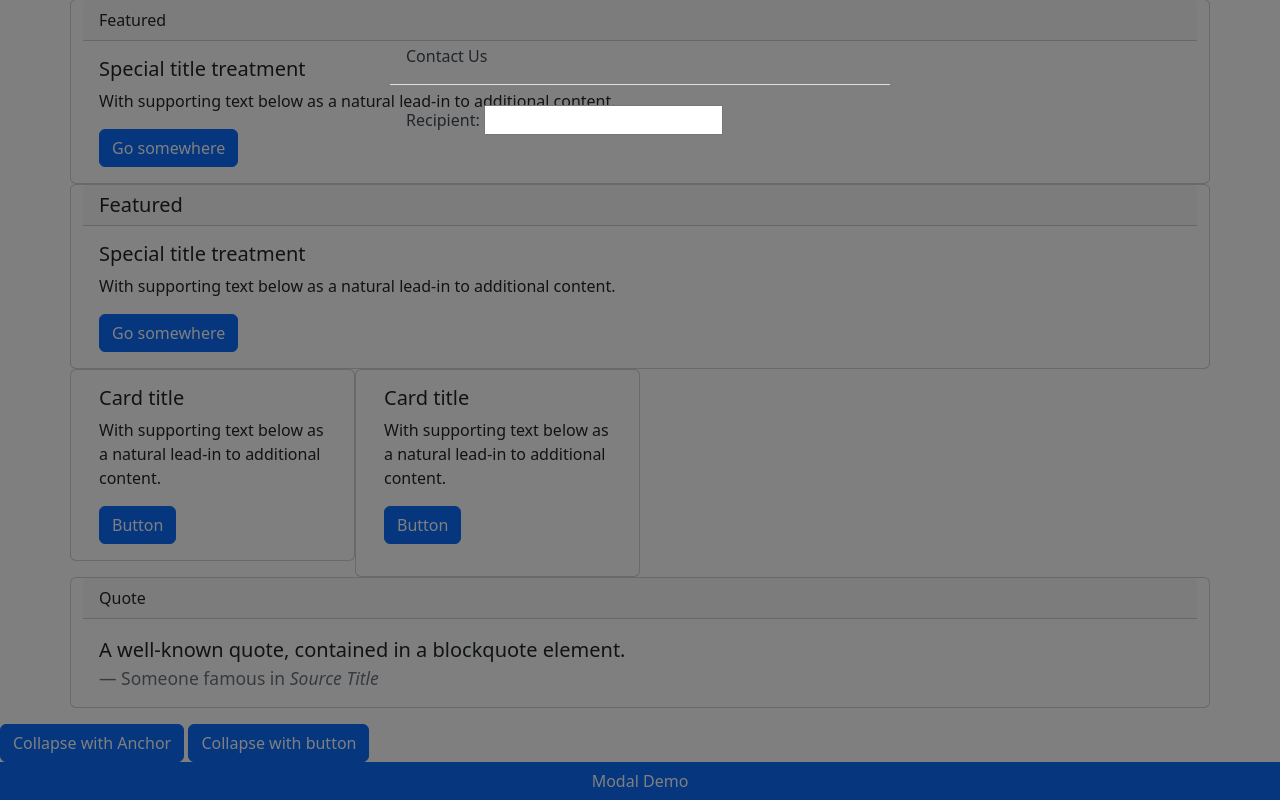
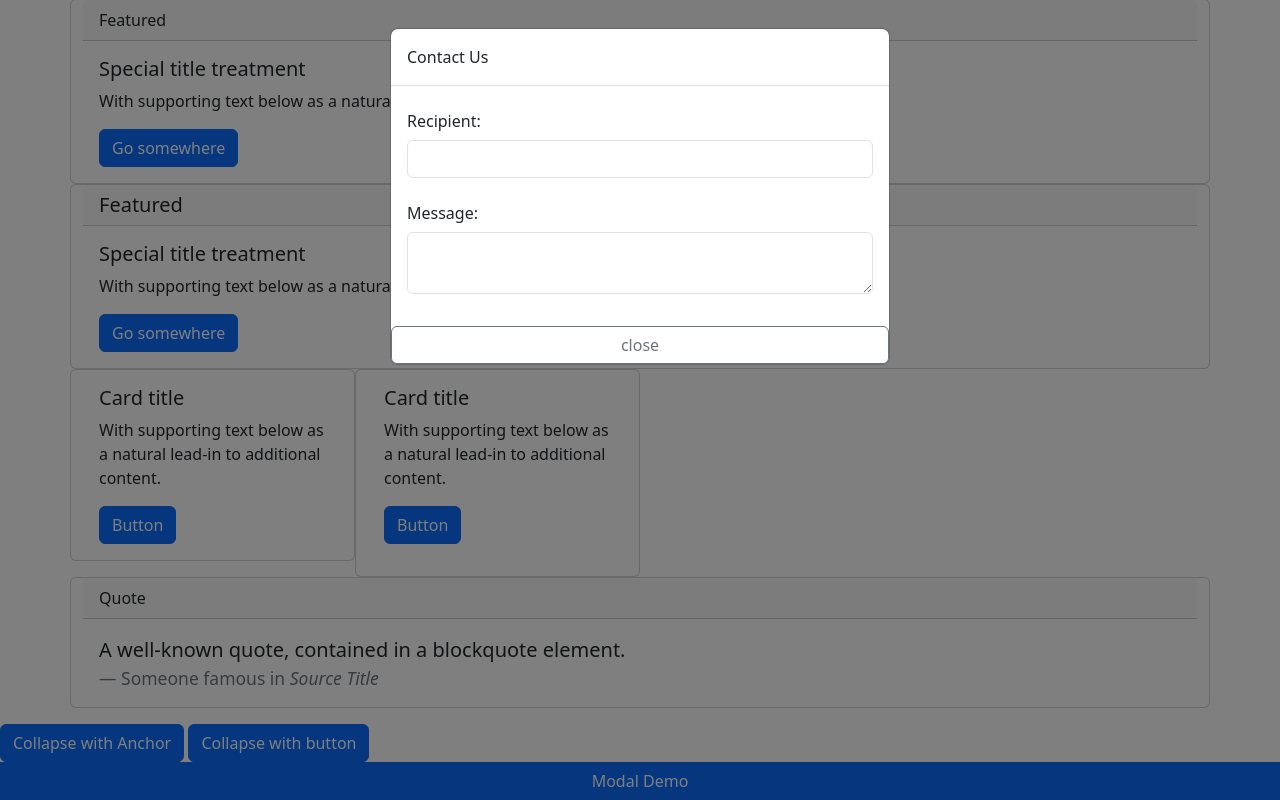
Before and after one commit to Tamarasworld/EWT, a plain HTML site: page bootstrap/index.html in a window 1280 px wide. Both pictures are taken after a click on the button "Modal Demo". Shown: the part 417-1217 px from the top of the page. Drawn offline with nearby package versions, Linux system fonts and the light colour scheme.

Commit message:
added new files

```diff
--- a/bootstrap/index.html
+++ b/bootstrap/index.html
@@ -121,19 +121,25 @@
         <button class="btn btn-primary" data-bs-toggle="modal" data-bs-target="#modalWindow">Modal Demo</button>
         <div class="modal fade" id="modalWindow">
             <div class="modal-dialog">
-                <div class="moda-content">
+                <div class="modal-content">
                     <div class="modal-header">Contact Us
                     </div>
                     <div class="modal-body">
                         <form>
                             <div class="mb-3">
                                 <label for="recipient-name" class="col-form-label">Recipient:</label>
-                                <input type="text" class="mb-3">
-                                <label for="message" </div>
+                                <input type="text" class="form-control" id="recipient-name" />
+                            </div>
+                            <div class="mb-3">
+                                <label for="message-text" class="col-form-label">Message:</label>
+                                <textarea class="form-control" id="message-text"></textarea>
+                            </div>
                         </form>
                     </div>
+                    <div class="btn btn-outline-secondary" data-bs-dismiss="modal">
+                        close</button>
+                    </div>
                 </div>
-            </div>
 </body>
 
 </html>
```
Also changed, not shown: bootstrap/demo.html (+1 -0 lines).
